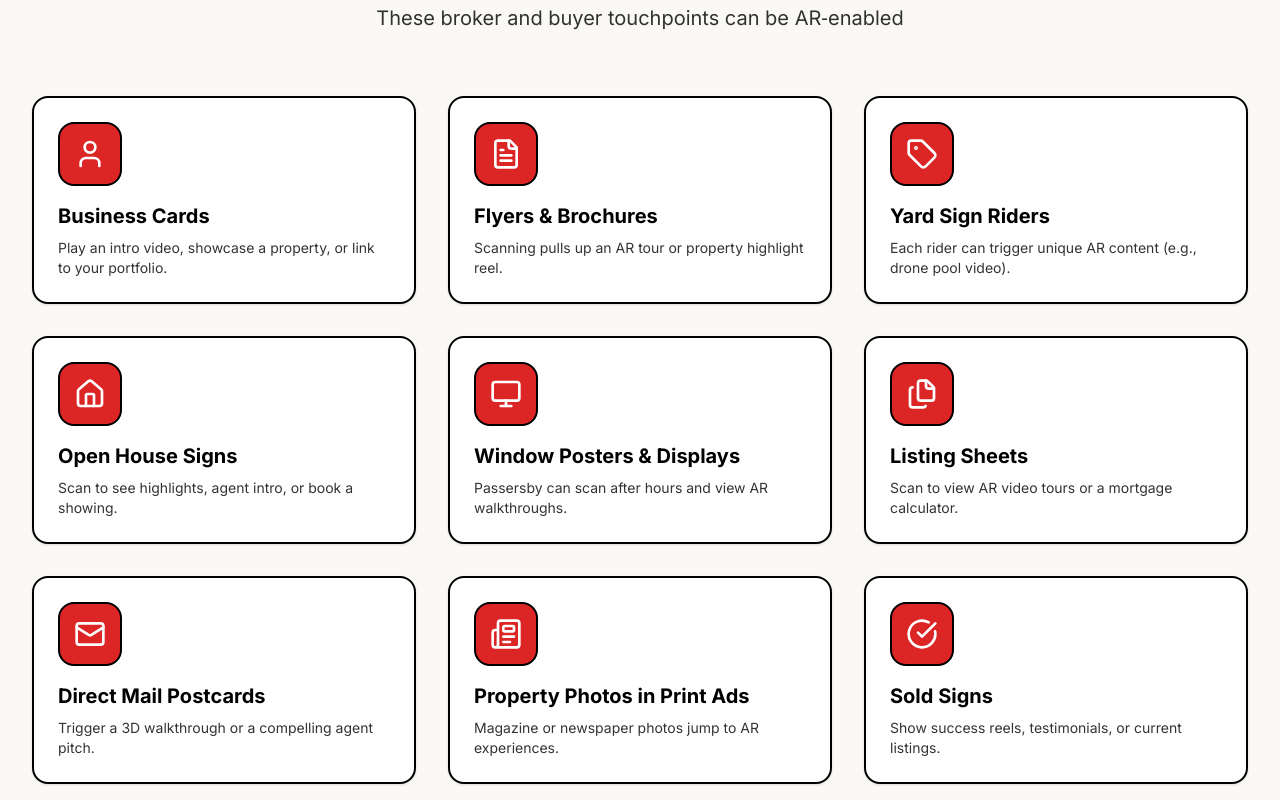
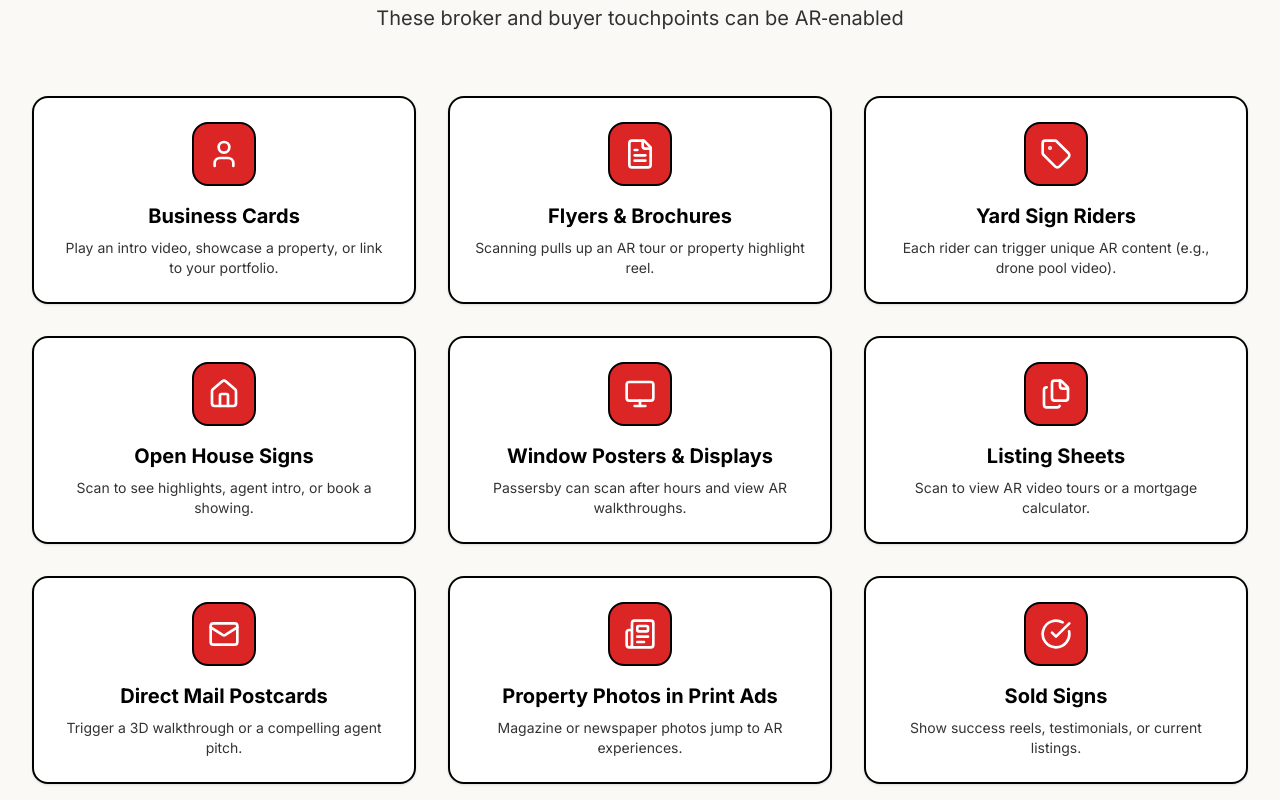
Before and after one commit to mgb111/quickscanar-v3, a Next.js app: page / in a window 1280 px wide. Shown: the part 2640-3440 px from the top of the page. Built offline with nearby package versions, Linux system fonts and the light colour scheme; no server answers; the database is empty.

Commit message:
Update page.tsx

```diff
--- a/app/page.tsx
+++ b/app/page.tsx
@@ -193,8 +193,8 @@ function HomePage() {
 
           <div className="grid grid-cols-1 sm:grid-cols-2 lg:grid-cols-3 gap-8">
             {/* 1. Business cards */}
-            <div className="bg-white rounded-2xl border-2 border-black shadow p-6">
-              <div className="bg-red-600 rounded-2xl w-16 h-16 flex items-center justify-center mb-4 border-2 border-black">
+            <div className="bg-white rounded-2xl border-2 border-black shadow p-6 text-center">
+              <div className="bg-red-600 rounded-2xl w-16 h-16 flex items-center justify-center mb-4 border-2 border-black mx-auto">
                 <User className="h-8 w-8 text-white" />
               </div>
               <h3 className="text-xl font-bold text-black">Business Cards</h3>
@@ -202,8 +202,8 @@ function HomePage() {
             </div>
 
             {/* 2. Flyers & brochures */}
-            <div className="bg-white rounded-2xl border-2 border-black shadow p-6">
-              <div className="bg-red-600 rounded-2xl w-16 h-16 flex items-center justify-center mb-4 border-2 border-black">
+            <div className="bg-white rounded-2xl border-2 border-black shadow p-6 text-center">
+              <div className="bg-red-600 rounded-2xl w-16 h-16 flex items-center justify-center mb-4 border-2 border-black mx-auto">
                 <FileText className="h-8 w-8 text-white" />
               </div>
               <h3 className="text-xl font-bold text-black">Flyers & Brochures</h3>
@@ -211,8 +211,8 @@ function HomePage() {
             </div>
 
             {/* 3. Yard sign riders */}
-            <div className="bg-white rounded-2xl border-2 border-black shadow p-6">
-              <div className="bg-red-600 rounded-2xl w-16 h-16 flex items-center justify-center mb-4 border-2 border-black">
+            <div className="bg-white rounded-2xl border-2 border-black shadow p-6 text-center">
+              <div className="bg-red-600 rounded-2xl w-16 h-16 flex items-center justify-center mb-4 border-2 border-black mx-auto">
                 <Tag className="h-8 w-8 text-white" />
               </div>
               <h3 className="text-xl font-bold text-black">Yard Sign Riders</h3>
@@ -220,8 +220,8 @@ function HomePage() {
             </div>
 
             {/* 4. Open house signs */}
-            <div className="bg-white rounded-2xl border-2 border-black shadow p-6">
-              <div className="bg-red-600 rounded-2xl w-16 h-16 flex items-center justify-center mb-4 border-2 border-black">
+            <div className="bg-white rounded-2xl border-2 border-black shadow p-6 text-center">
+              <div className="bg-red-600 rounded-2xl w-16 h-16 flex items-center justify-center mb-4 border-2 border-black mx-auto">
                 <HomeIcon className="h-8 w-8 text-white" />
               </div>
               <h3 className="text-xl font-bold text-black">Open House Signs</h3>
@@ -229,8 +229,8 @@ function HomePage() {
             </div>
 
             {/* 5. Window posters / office displays */}
-            <div className="bg-white rounded-2xl border-2 border-black shadow p-6">
-              <div className="bg-red-600 rounded-2xl w-16 h-16 flex items-center justify-center mb-4 border-2 border-black">
+            <div className="bg-white rounded-2xl border-2 border-black shadow p-6 text-center">
+              <div className="bg-red-600 rounded-2xl w-16 h-16 flex items-center justify-center mb-4 border-2 border-black mx-auto">
                 <Monitor className="h-8 w-8 text-white" />
               </div>
               <h3 className="text-xl font-bold text-black">Window Posters & Displays</h3>
@@ -238,8 +238,8 @@ function HomePage() {
             </div>
 
             {/* 6. Listing sheets */}
-            <div className="bg-white rounded-2xl border-2 border-black shadow p-6">
-              <div className="bg-red-600 rounded-2xl w-16 h-16 flex items-center justify-center mb-4 border-2 border-black">
+            <div className="bg-white rounded-2xl border-2 border-black shadow p-6 text-center">
+              <div className="bg-red-600 rounded-2xl w-16 h-16 flex items-center justify-center mb-4 border-2 border-black mx-auto">
                 <Files className="h-8 w-8 text-white" />
               </div>
               <h3 className="text-xl font-bold text-black">Listing Sheets</h3>
@@ -247,8 +247,8 @@ function HomePage() {
             </div>
 
             {/* 7. Direct mail postcards */}
-            <div className="bg-white rounded-2xl border-2 border-black shadow p-6">
-              <div className="bg-red-600 rounded-2xl w-16 h-16 flex items-center justify-center mb-4 border-2 border-black">
+            <div className="bg-white rounded-2xl border-2 border-black shadow p-6 text-center">
+              <div className="bg-red-600 rounded-2xl w-16 h-16 flex items-center justify-center mb-4 border-2 border-black mx-auto">
                 <Mail className="h-8 w-8 text-white" />
               </div>
               <h3 className="text-xl font-bold text-black">Direct Mail Postcards</h3>
@@ -256,8 +256,8 @@ function HomePage() {
             </div>
 
             {/* 8. Print ad photos */}
-            <div className="bg-white rounded-2xl border-2 border-black shadow p-6">
-              <div className="bg-red-600 rounded-2xl w-16 h-16 flex items-center justify-center mb-4 border-2 border-black">
+            <div className="bg-white rounded-2xl border-2 border-black shadow p-6 text-center">
+              <div className="bg-red-600 rounded-2xl w-16 h-16 flex items-center justify-center mb-4 border-2 border-black mx-auto">
                 <Newspaper className="h-8 w-8 text-white" />
               </div>
               <h3 className="text-xl font-bold text-black">Property Photos in Print Ads</h3>
@@ -265,8 +265,8 @@ function HomePage() {
             </div>
 
             {/* 9. Sold signs */}
-            <div className="bg-white rounded-2xl border-2 border-black shadow p-6">
-              <div className="bg-red-600 rounded-2xl w-16 h-16 flex items-center justify-center mb-4 border-2 border-black">
+            <div className="bg-white rounded-2xl border-2 border-black shadow p-6 text-center">
+              <div className="bg-red-600 rounded-2xl w-16 h-16 flex items-center justify-center mb-4 border-2 border-black mx-auto">
                 <CheckCircle className="h-8 w-8 text-white" />
               </div>
               <h3 className="text-xl font-bold text-black">Sold Signs</h3>
```
